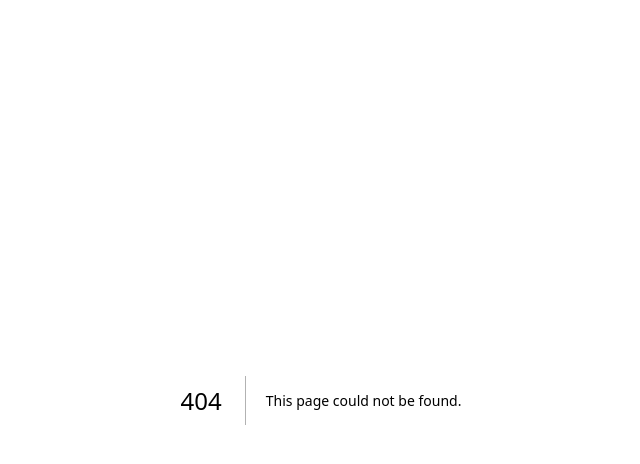
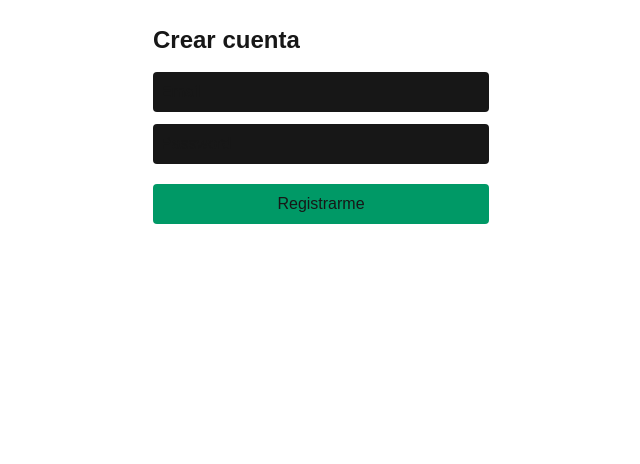
Before and after one commit to omargama20/ea-lab-panel, a Next.js app: page /signup in a window 1280 px wide. Before the commit this address had no page. Shown: the top 464 px of the page, without its empty margins (319-959 px from the left). Built offline with nearby package versions, Linux system fonts and the light colour scheme; no server answers.

Commit message:
signup add

```diff
--- /dev/null
+++ b/src/app/signup/page.tsx
@@ -0,0 +1,40 @@
+// src/app/signup/page.tsx
+'use client';
+import * as React from 'react';
+import { createClient } from '@supabase/supabase-js';
+
+const supabase = createClient(
+  process.env.NEXT_PUBLIC_SUPABASE_URL!,
+  process.env.NEXT_PUBLIC_SUPABASE_ANON_KEY!
+);
+
+export default function SignupPage() {
+  async function signUp(e: React.FormEvent<HTMLFormElement>) {
+    e.preventDefault();
+    const fd = new FormData(e.currentTarget);
+    const email = String(fd.get('email') || '').trim();
+    const password = String(fd.get('password') || '');
+
+    if (!email || !password) return alert('Completa email y password');
+
+    const { data, error } = await supabase.auth.signUp({ email, password });
+    if (error) {
+      console.error('Supabase signup error:', error);
+      alert(error.message);
+      return;
+    }
+    alert('Cuenta creada. Revisa tu email si exige confirmación.');
+    window.location.href = '/login';
+  }
+
+  return (
+    <main className="mx-auto max-w-sm p-6">
+      <h1 className="text-2xl font-semibold">Crear cuenta</h1>
+      <form onSubmit={signUp} className="mt-4 grid gap-3">
+        <input name="email" type="email" placeholder="Email" className="p-2 rounded bg-neutral-900" required />
+        <input name="password" type="password" placeholder="Password" className="p-2 rounded bg-neutral-900" required />
+        <button className="mt-2 px-4 py-2 rounded bg-emerald-600">Registrarme</button>
+      </form>
+    </main>
+  );
+}
```
